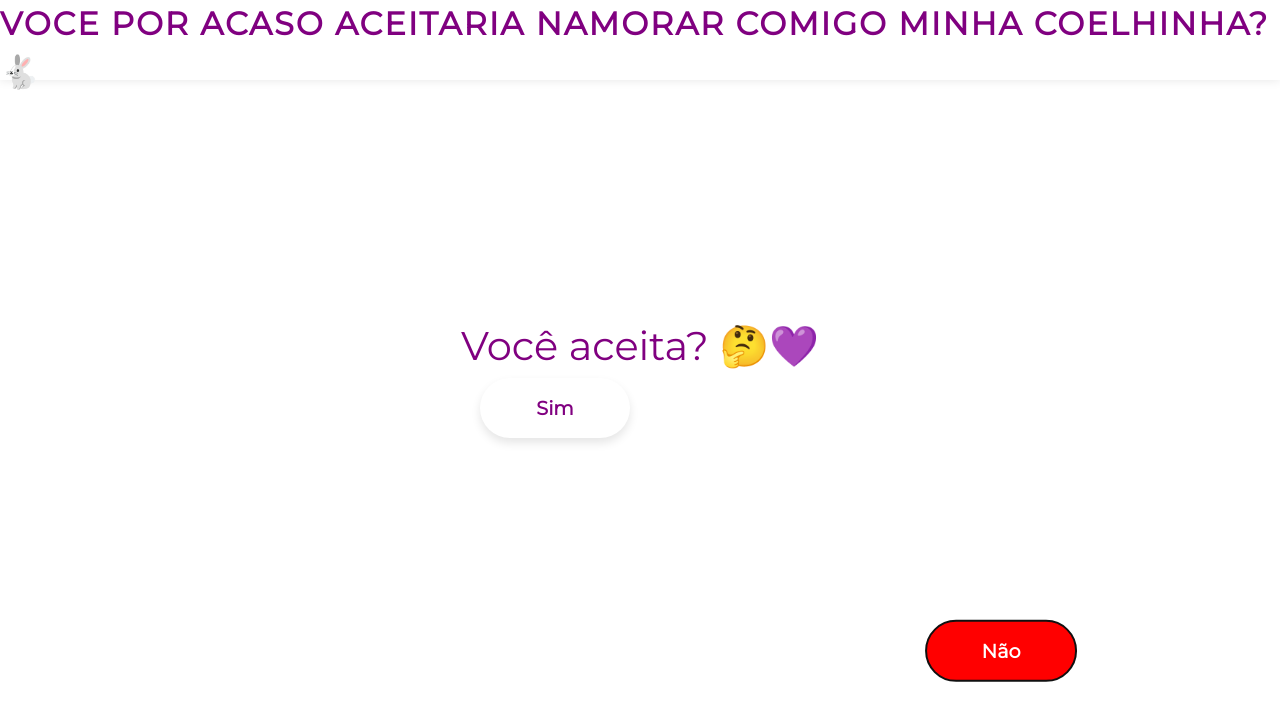
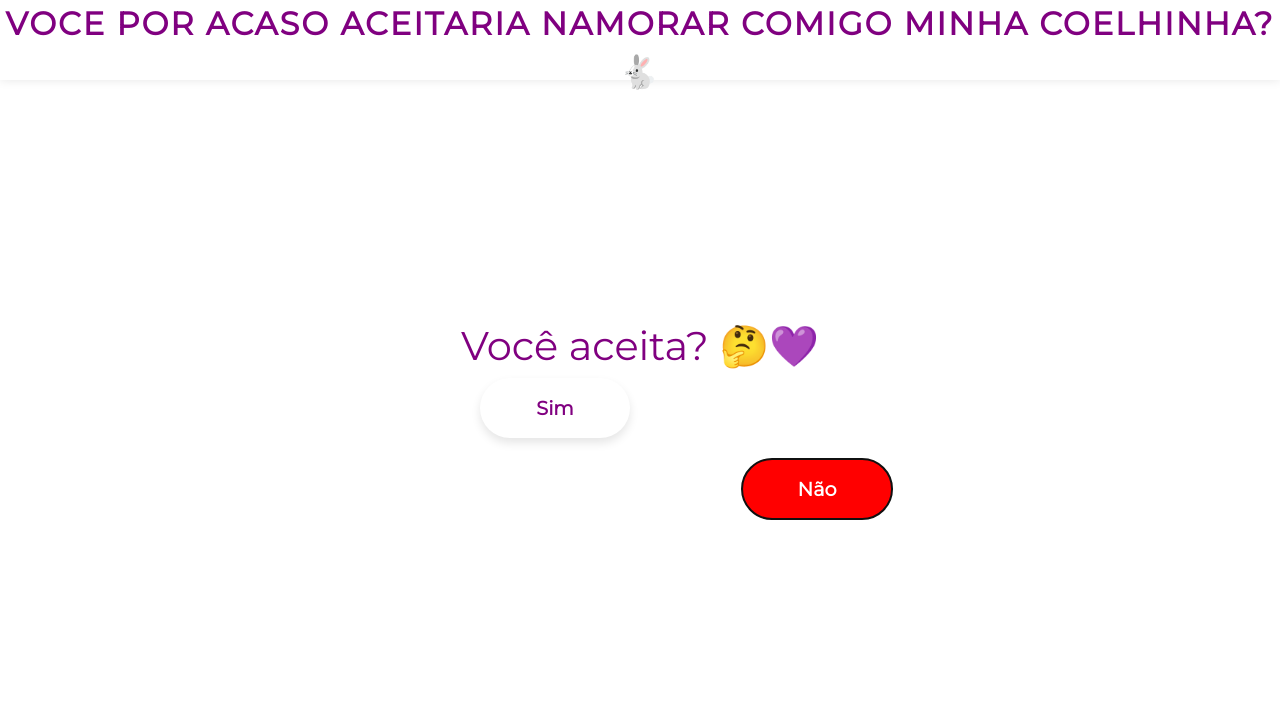
Before and after one commit to BronsilberTeixeira/pedido, a plain HTML site: page index.html in a window 1280 px wide. Both pictures are taken after a click on the button "Não". Drawn offline with nearby package versions, Linux system fonts and the light colour scheme; some packages are replaced by stand-ins of ours; a script that the page names is missing.

Commit message:
ajuste no texto e na mudança do botão não

```diff
--- a/app.css
+++ b/app.css
@@ -39,6 +39,7 @@
     flex-direction: row;
     justify-content: center;
     align-items: center;
+    text-align: center;
   }
 
   /* Estilos do conteúdo */
--- a/app.js
+++ b/app.js
@@ -3,8 +3,8 @@ let positionx = 0;
 let positiony = 0;
 
 const moveButton = () => {
-positionx = Math.random() * 300;
-positiony = Math.random() * 300;
+positionx = Math.random() * 100;
+positiony = Math.random() * 100;
 btn.style.transform = `translate(${positionx}px, ${positiony}px)`;
 btn.style.transition = "all 0.2s ease";
 };
```
